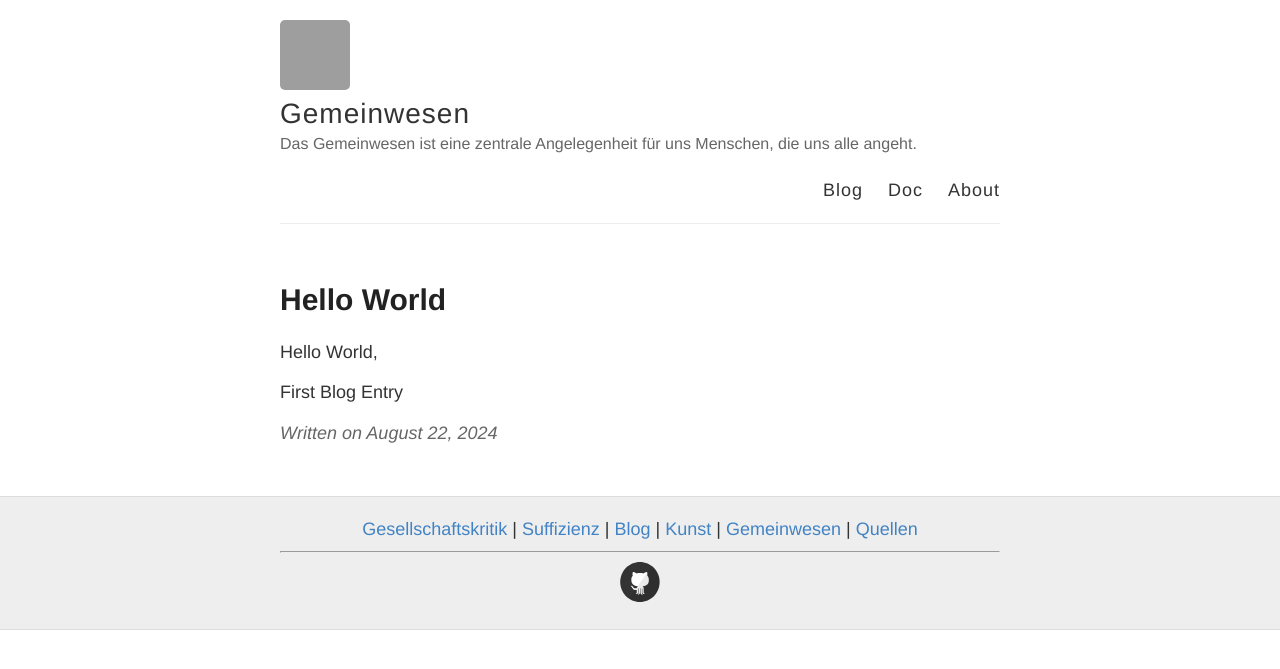
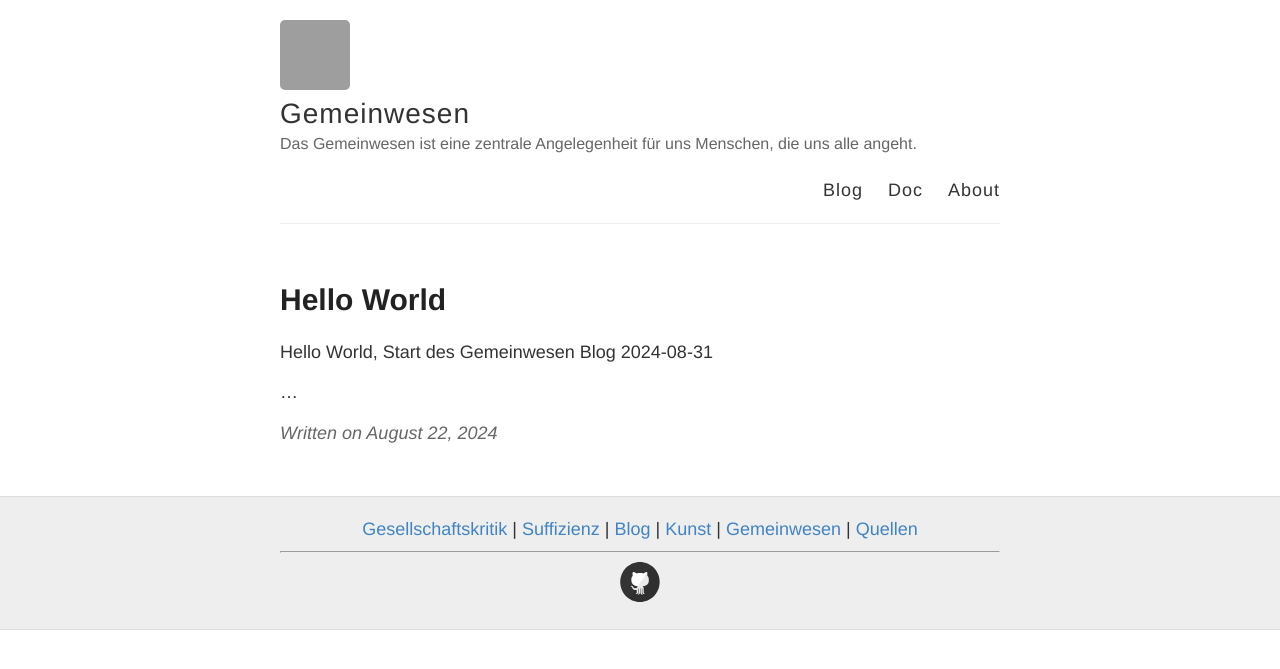
Before and after one commit to S2030c/gemeinwesen, a Jekyll site: the page built from _posts/2024-08-22-hello-world.md, in a window 1280 px wide. Shown: the top 669 px of the page. Built offline with Jekyll 4.4.1, drawn with Linux system fonts in a browser that asks for light colours; our own code applies the rules of GitHub Pages for plain Markdown files; grey boxes are pictures that could not be loaded.

Commit message:
Update 2024-08-22-hello-world.md

```diff
--- a/_posts/2024-08-22-hello-world.md
+++ b/_posts/2024-08-22-hello-world.md
@@ -1,3 +1,3 @@
-Hello World,
+Hello World, Start des Gemeinwesen Blog 2024-08-31
 
-First Blog Entry
+...
```
